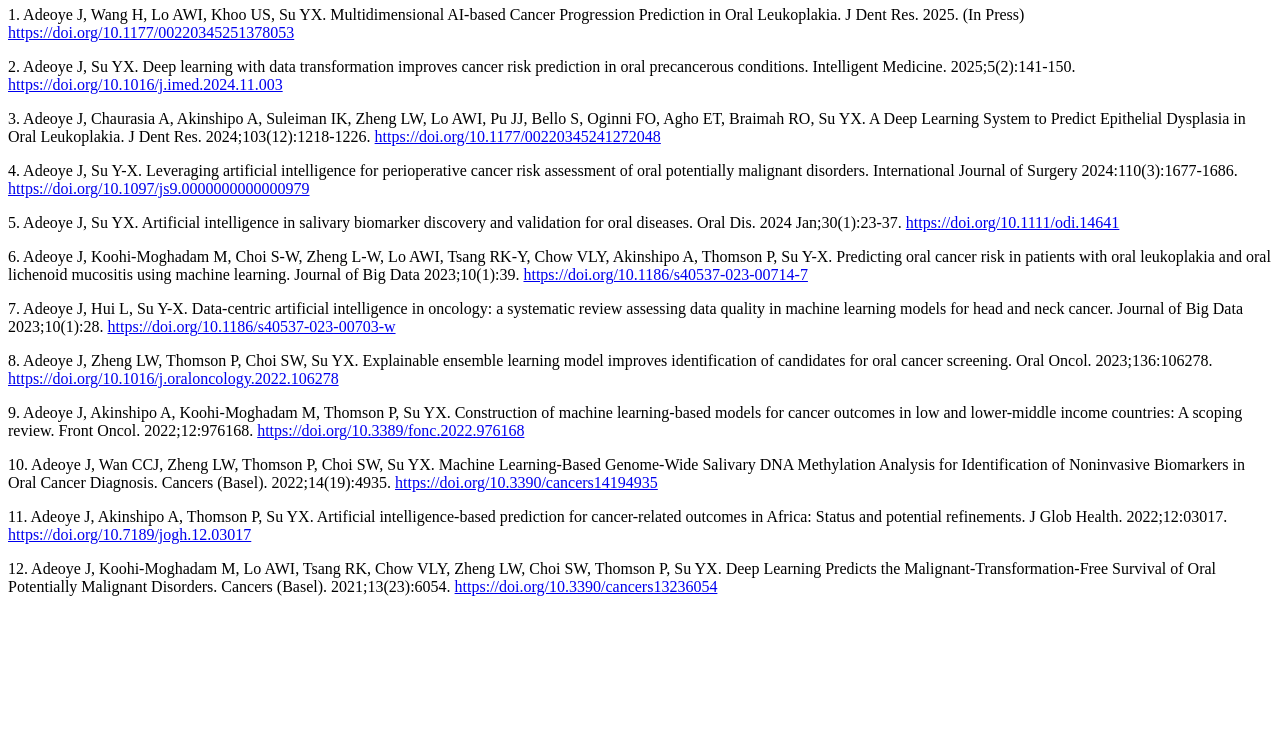
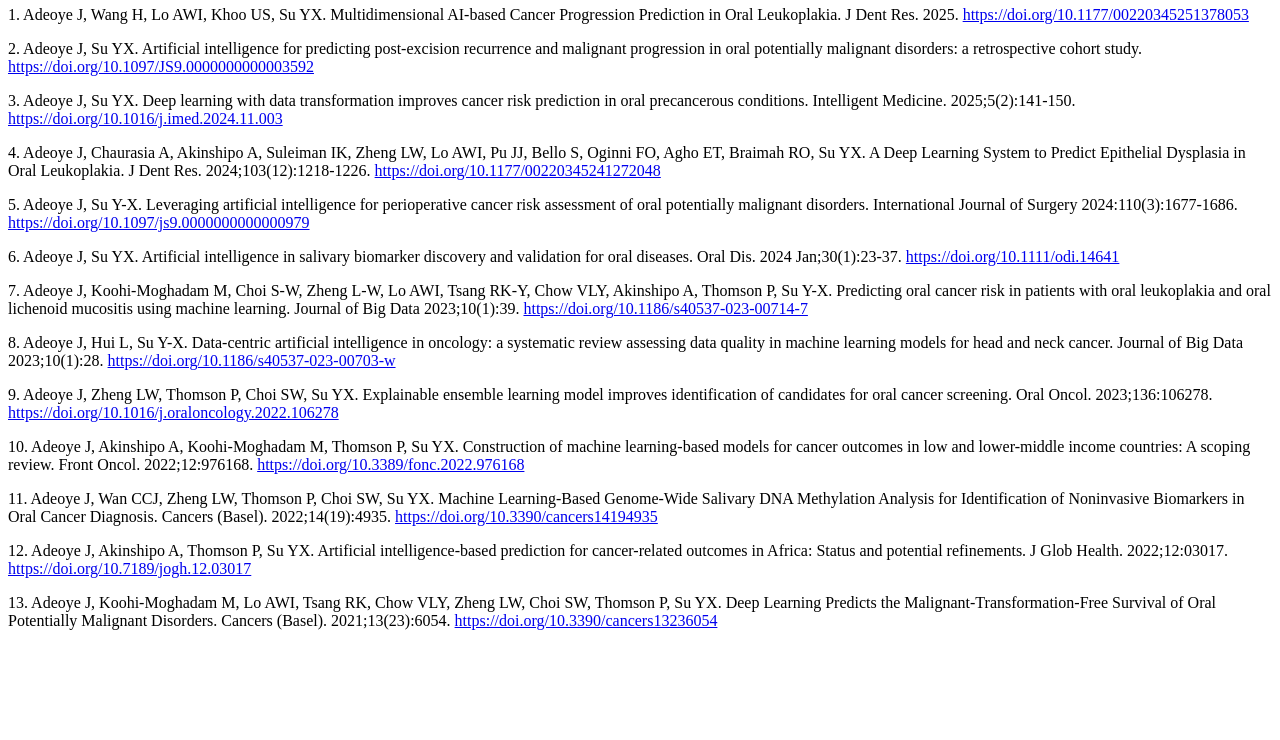
Before and after one commit to jaadeoye/jaadeoye.github.io, a plain HTML site: page index.html in a window 1280 px wide. Shown: the part 60-800 px from the top of the page. Drawn offline with Linux system fonts and the light colour scheme.

Commit message:
Update index.html

```diff
--- a/index.html
+++ b/index.html
@@ -1,19 +1,20 @@
 <html>
 
 <body>
-  <h1>AI and Oral Oncology Publication list (as of September 2025)</h1>
-  <p>1.  Adeoye J, Wang H, Lo AWI, Khoo US, Su YX. Multidimensional AI-based Cancer Progression Prediction in Oral Leukoplakia. J Dent Res. 2025. (In Press) <a href= https://doi.org/10.1177/00220345251378053>https://doi.org/10.1177/00220345251378053</a></p>
-  <p>2.  Adeoye J, Su YX. Deep learning with data transformation improves cancer risk prediction in oral precancerous conditions. Intelligent Medicine. 2025;5(2):141-150. <a href= https://doi.org/10.1016/j.imed.2024.11.003>https://doi.org/10.1016/j.imed.2024.11.003</a></p>
-  <p>3.  Adeoye J, Chaurasia A, Akinshipo A, Suleiman IK, Zheng LW, Lo AWI, Pu JJ, Bello S, Oginni FO, Agho ET, Braimah RO, Su YX. A Deep Learning System to Predict Epithelial Dysplasia in Oral Leukoplakia. J Dent Res. 2024;103(12):1218-1226. <a href=https://doi.org/10.1177/00220345241272048>https://doi.org/10.1177/00220345241272048</a></p>
-  <p>4.  Adeoye J, Su Y-X. Leveraging artificial intelligence for perioperative cancer risk assessment of oral potentially malignant disorders. International Journal of Surgery 2024:110(3):1677-1686. <a href=https://doi.org/10.1097/js9.0000000000000979>https://doi.org/10.1097/js9.0000000000000979</a></p>
-  <p>5.  Adeoye J, Su YX. Artificial intelligence in salivary biomarker discovery and validation for oral diseases. Oral Dis. 2024 Jan;30(1):23-37. <a href=https://doi.org/10.1111/odi.14641>https://doi.org/10.1111/odi.14641</a></p>
-  <p>6.  Adeoye J, Koohi-Moghadam M, Choi S-W, Zheng L-W, Lo AWI, Tsang RK-Y, Chow VLY, Akinshipo A, Thomson P, Su Y-X. Predicting oral cancer risk in patients with oral leukoplakia and oral lichenoid mucositis using machine learning. Journal of Big Data 2023;10(1):39. <a href=https://doi.org/10.1186/s40537-023-00714-7>https://doi.org/10.1186/s40537-023-00714-7</a></p>
-  <p>7.  Adeoye J, Hui L, Su Y-X. Data-centric artificial intelligence in oncology: a systematic review assessing data quality in machine learning models for head and neck cancer. Journal of Big Data 2023;10(1):28. <a href=https://doi.org/10.1186/s40537-023-00703-w>https://doi.org/10.1186/s40537-023-00703-w</a></p>
-  <p>8.  Adeoye J, Zheng LW, Thomson P, Choi SW, Su YX. Explainable ensemble learning model improves identification of candidates for oral cancer screening. Oral Oncol. 2023;136:106278. <a href=https://doi.org/10.1016/j.oraloncology.2022.106278>https://doi.org/10.1016/j.oraloncology.2022.106278</a></p>
-  <p>9.  Adeoye J, Akinshipo A, Koohi-Moghadam M, Thomson P, Su YX. Construction of machine learning-based models for cancer outcomes in low and lower-middle income countries: A scoping review. Front Oncol. 2022;12:976168. <a href=https://doi.org/10.3389/fonc.2022.976168>https://doi.org/10.3389/fonc.2022.976168</a></p>
-  <p>10.  Adeoye J, Wan CCJ, Zheng LW, Thomson P, Choi SW, Su YX. Machine Learning-Based Genome-Wide Salivary DNA Methylation Analysis for Identification of Noninvasive Biomarkers in Oral Cancer Diagnosis. Cancers (Basel). 2022;14(19):4935. <a href=https://doi.org/10.3390/cancers14194935>https://doi.org/10.3390/cancers14194935</a></p>
-  <p>11. Adeoye J, Akinshipo A, Thomson P, Su YX. Artificial intelligence-based prediction for cancer-related outcomes in Africa: Status and potential refinements. J Glob Health. 2022;12:03017. <a href=https://doi.org/10.7189/jogh.12.03017>https://doi.org/10.7189/jogh.12.03017</a></p>
-  <p>12. Adeoye J, Koohi-Moghadam M, Lo AWI, Tsang RK, Chow VLY, Zheng LW, Choi SW, Thomson P, Su YX. Deep Learning Predicts the Malignant-Transformation-Free Survival of Oral Potentially Malignant Disorders. Cancers (Basel). 2021;13(23):6054. <a href=https://doi.org/10.3390/cancers13236054>https://doi.org/10.3390/cancers13236054</a></p>
+  <h1>AI and Oral Oncology Publication list (as of October 2025)</h1>
+  <p>1.  Adeoye J, Wang H, Lo AWI, Khoo US, Su YX. Multidimensional AI-based Cancer Progression Prediction in Oral Leukoplakia. J Dent Res. 2025. <a href= https://doi.org/10.1177/00220345251378053>https://doi.org/10.1177/00220345251378053</a></p>
+  <p>2.  Adeoye J, Su YX. Artificial intelligence for predicting post-excision recurrence and malignant progression in oral potentially malignant disorders: a retrospective cohort study. <a href= https://doi.org/10.1097/JS9.0000000000003592>https://doi.org/10.1097/JS9.0000000000003592</a></p>
+  <p>3.  Adeoye J, Su YX. Deep learning with data transformation improves cancer risk prediction in oral precancerous conditions. Intelligent Medicine. 2025;5(2):141-150. <a href= https://doi.org/10.1016/j.imed.2024.11.003>https://doi.org/10.1016/j.imed.2024.11.003</a></p>
+  <p>4.  Adeoye J, Chaurasia A, Akinshipo A, Suleiman IK, Zheng LW, Lo AWI, Pu JJ, Bello S, Oginni FO, Agho ET, Braimah RO, Su YX. A Deep Learning System to Predict Epithelial Dysplasia in Oral Leukoplakia. J Dent Res. 2024;103(12):1218-1226. <a href=https://doi.org/10.1177/00220345241272048>https://doi.org/10.1177/00220345241272048</a></p>
+  <p>5.  Adeoye J, Su Y-X. Leveraging artificial intelligence for perioperative cancer risk assessment of oral potentially malignant disorders. International Journal of Surgery 2024:110(3):1677-1686. <a href=https://doi.org/10.1097/js9.0000000000000979>https://doi.org/10.1097/js9.0000000000000979</a></p>
+  <p>6.  Adeoye J, Su YX. Artificial intelligence in salivary biomarker discovery and validation for oral diseases. Oral Dis. 2024 Jan;30(1):23-37. <a href=https://doi.org/10.1111/odi.14641>https://doi.org/10.1111/odi.14641</a></p>
+  <p>7.  Adeoye J, Koohi-Moghadam M, Choi S-W, Zheng L-W, Lo AWI, Tsang RK-Y, Chow VLY, Akinshipo A, Thomson P, Su Y-X. Predicting oral cancer risk in patients with oral leukoplakia and oral lichenoid mucositis using machine learning. Journal of Big Data 2023;10(1):39. <a href=https://doi.org/10.1186/s40537-023-00714-7>https://doi.org/10.1186/s40537-023-00714-7</a></p>
+  <p>8.  Adeoye J, Hui L, Su Y-X. Data-centric artificial intelligence in oncology: a systematic review assessing data quality in machine learning models for head and neck cancer. Journal of Big Data 2023;10(1):28. <a href=https://doi.org/10.1186/s40537-023-00703-w>https://doi.org/10.1186/s40537-023-00703-w</a></p>
+  <p>9.  Adeoye J, Zheng LW, Thomson P, Choi SW, Su YX. Explainable ensemble learning model improves identification of candidates for oral cancer screening. Oral Oncol. 2023;136:106278. <a href=https://doi.org/10.1016/j.oraloncology.2022.106278>https://doi.org/10.1016/j.oraloncology.2022.106278</a></p>
+  <p>10.  Adeoye J, Akinshipo A, Koohi-Moghadam M, Thomson P, Su YX. Construction of machine learning-based models for cancer outcomes in low and lower-middle income countries: A scoping review. Front Oncol. 2022;12:976168. <a href=https://doi.org/10.3389/fonc.2022.976168>https://doi.org/10.3389/fonc.2022.976168</a></p>
+  <p>11.  Adeoye J, Wan CCJ, Zheng LW, Thomson P, Choi SW, Su YX. Machine Learning-Based Genome-Wide Salivary DNA Methylation Analysis for Identification of Noninvasive Biomarkers in Oral Cancer Diagnosis. Cancers (Basel). 2022;14(19):4935. <a href=https://doi.org/10.3390/cancers14194935>https://doi.org/10.3390/cancers14194935</a></p>
+  <p>12. Adeoye J, Akinshipo A, Thomson P, Su YX. Artificial intelligence-based prediction for cancer-related outcomes in Africa: Status and potential refinements. J Glob Health. 2022;12:03017. <a href=https://doi.org/10.7189/jogh.12.03017>https://doi.org/10.7189/jogh.12.03017</a></p>
+  <p>13. Adeoye J, Koohi-Moghadam M, Lo AWI, Tsang RK, Chow VLY, Zheng LW, Choi SW, Thomson P, Su YX. Deep Learning Predicts the Malignant-Transformation-Free Survival of Oral Potentially Malignant Disorders. Cancers (Basel). 2021;13(23):6054. <a href=https://doi.org/10.3390/cancers13236054>https://doi.org/10.3390/cancers13236054</a></p>
 </body>
 
 </html>
```
